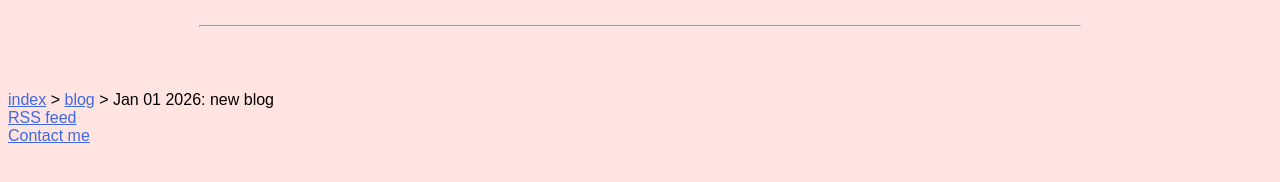
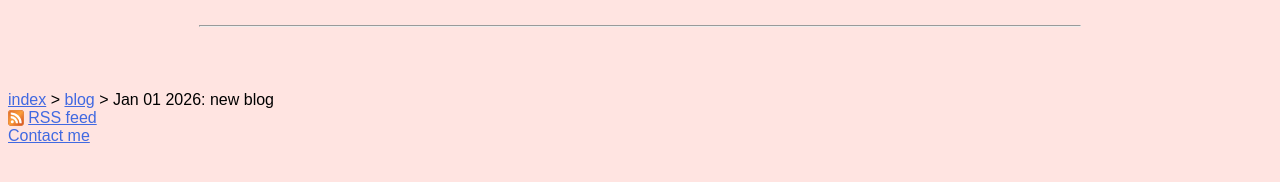
Before and after one commit to Roachbones/Roachbones.github.io, a Jekyll site: the page built from _posts/2026-01-01-new-blog.html, in a window 1280 px wide. Shown: the part 676-858 px from the top of the page. Built offline with Jekyll 4.4.1, drawn with Linux system fonts in a browser that asks for light colours.

Commit message:
Neaten RSS icon underline

```diff
--- a/_layouts/vivpost.html
+++ b/_layouts/vivpost.html
@@ -11,7 +11,7 @@ layout: default
 <footer>
     <a href=/>index</a> &gt; <a href=/blog>blog</a> &gt; {{ page.date | date: "%b %d %Y" }}: {{ page.title }}
     <br>
-    <a href=/feed.rss>RSS feed</a>
+    <a href=/feed.rss><img src=/post_assets/feed.svg alt="RSS" style=height:1em;vertical-align:middle;margin-right:.5ex>RSS feed</a>
     <br>
     <a href=/contact>Contact me</a>
 </footer>
--- a/blog.html
+++ b/blog.html
@@ -11,7 +11,7 @@ style: |
 
 <p style=text-align:center>
     <a href=/feed.rss title="RSS/Atom feed">
-        <img src=/post_assets/feed.svg alt="RSS" style=height:1em;vertical-align:middle;margin-right:1pt> RSS feed
+        <img src=/post_assets/feed.svg alt="RSS" style=height:1em;vertical-align:middle;margin-right:.5ex>RSS feed
     </a>
 </p>
 
```
